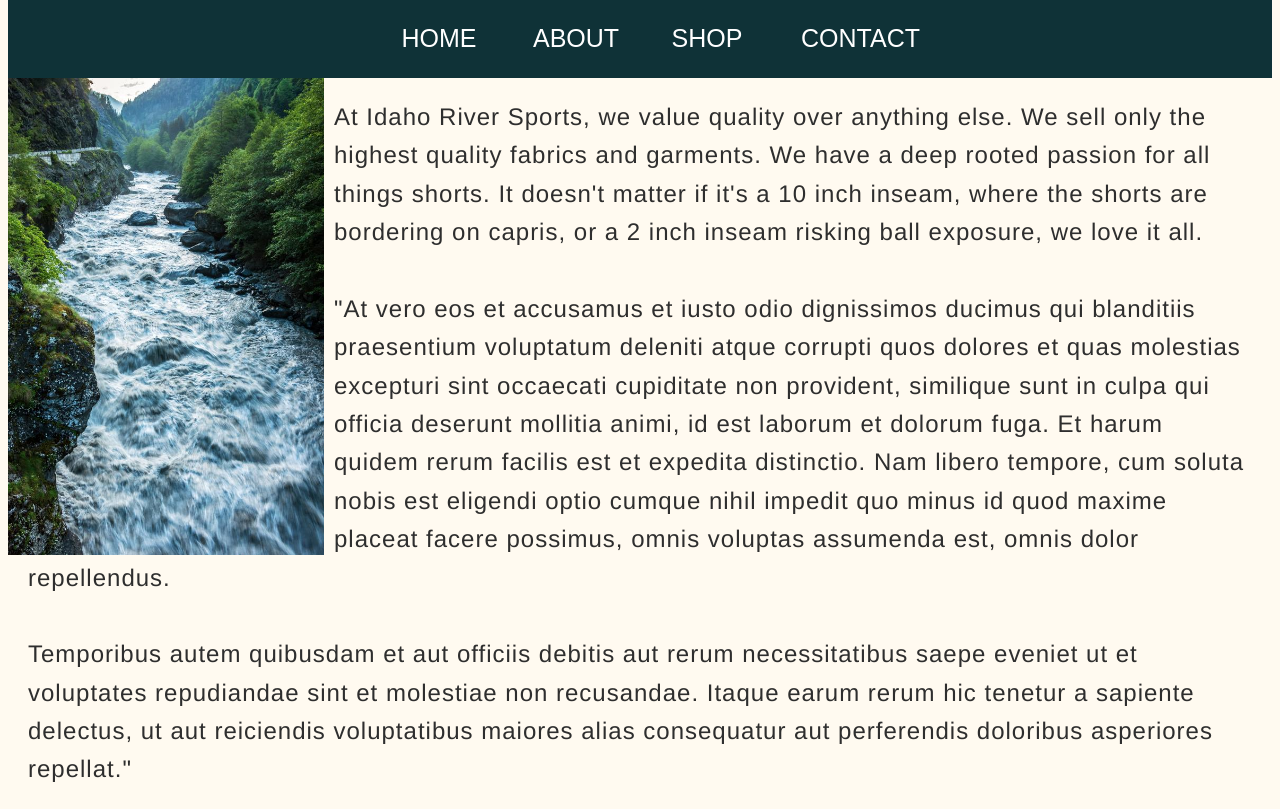
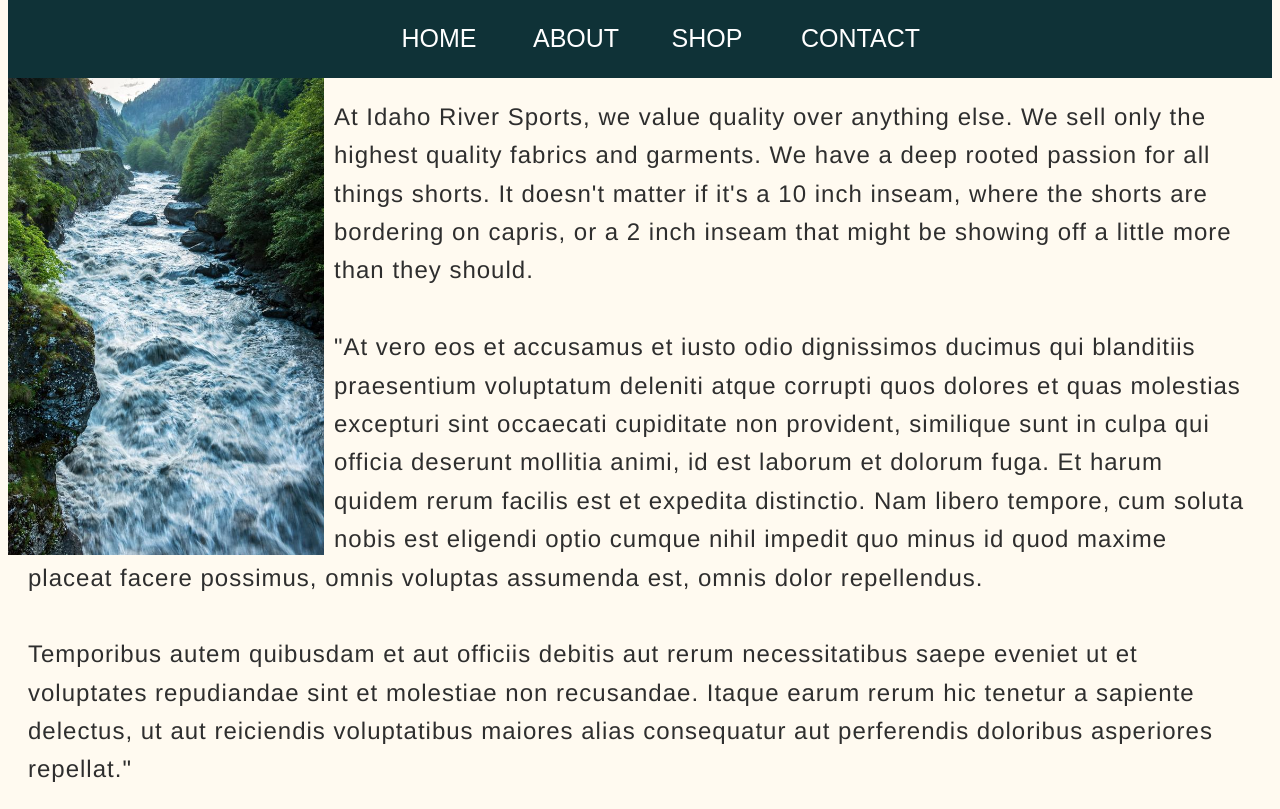
Before and after one commit to HunterJayW4/WorkingWebsite, a PHP site: page / in a window 1280 px wide. Shown: the part 205-1014 px from the top of the page. Run offline with PHP 8.4, Linux system fonts and the light colour scheme.

Commit message:
updated index

```diff
--- a/index.php
+++ b/index.php
@@ -13,8 +13,8 @@
         <p id="HomeP">
                 At Idaho River Sports, we value quality over anything else. We sell only the highest quality fabrics
                 and garments. We have a deep rooted passion for all things shorts. It doesn't matter if it's a 10 inch
-                inseam, where the shorts are bordering on capris, or a 2 inch inseam risking ball exposure, we love it
-                all.  <br><br> "At vero eos et accusamus et iusto odio dignissimos ducimus qui blanditiis praesentium voluptatum
+                inseam, where the shorts are bordering on capris, or a 2 inch inseam that might be showing off a little more
+                than they should.<br><br> "At vero eos et accusamus et iusto odio dignissimos ducimus qui blanditiis praesentium voluptatum
                 deleniti atque corrupti quos dolores et quas molestias excepturi sint occaecati cupiditate non provident,
                 similique sunt in culpa qui officia deserunt mollitia animi, id est laborum et dolorum fuga. Et harum
                 quidem rerum facilis est et expedita distinctio. Nam libero tempore, cum soluta nobis est eligendi optio
```
